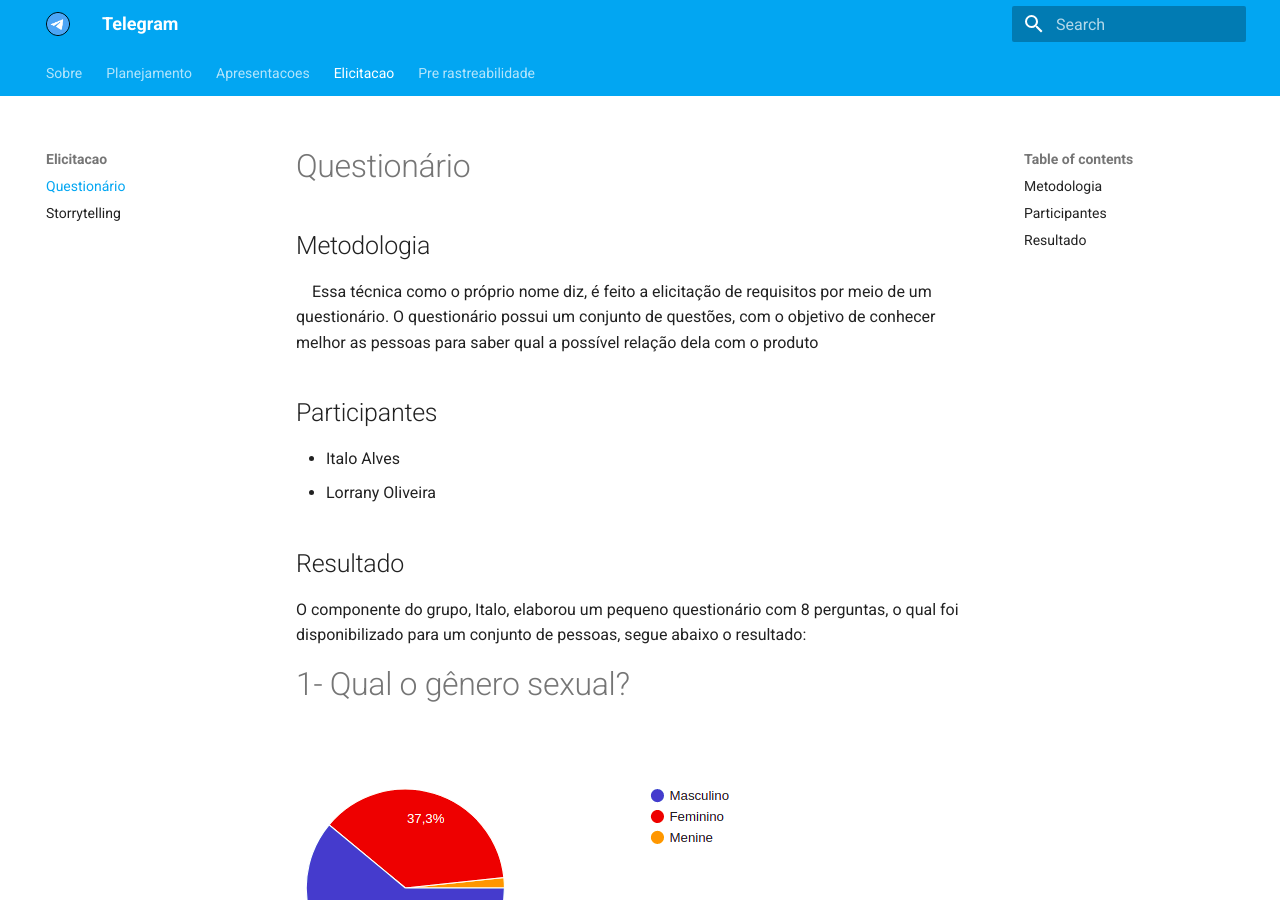
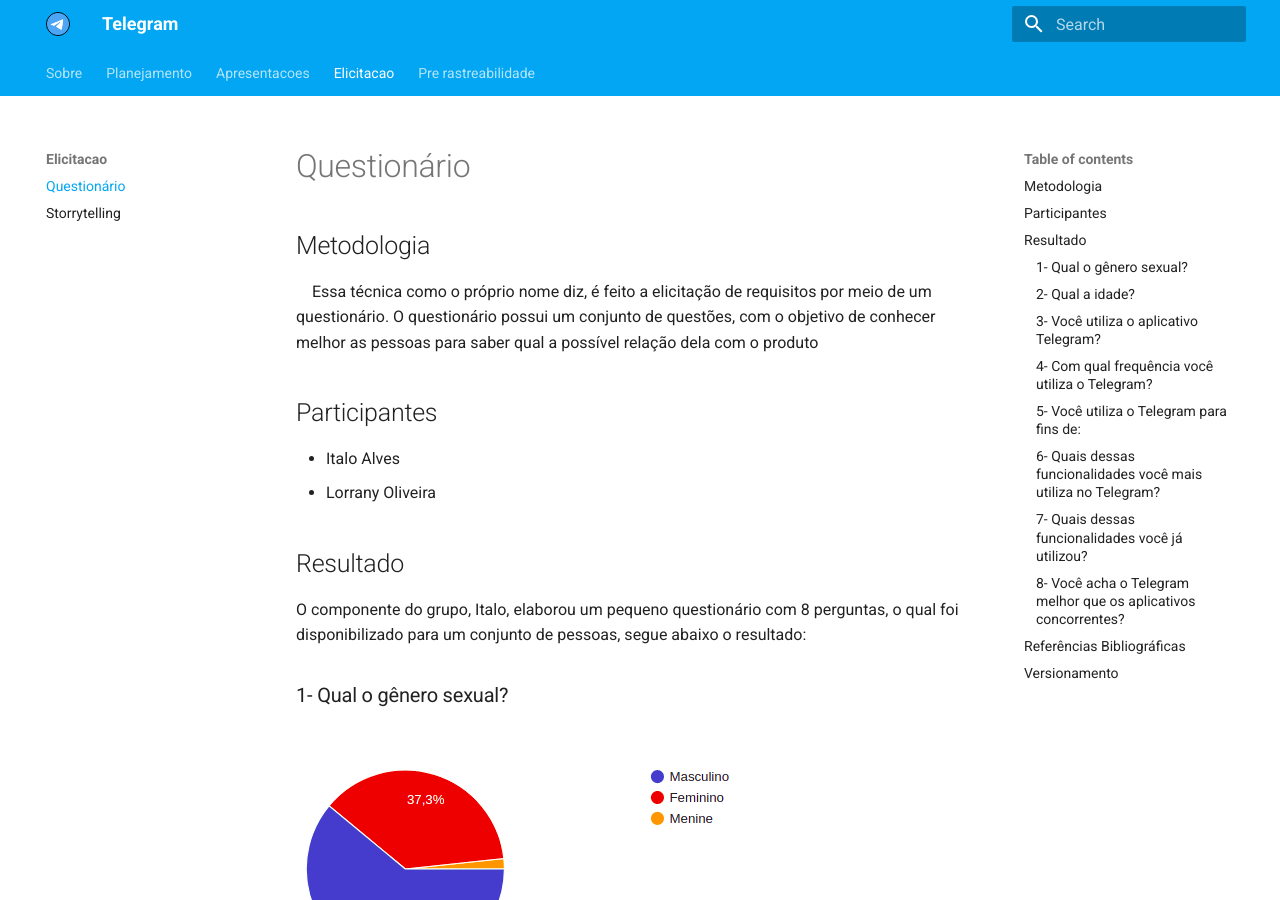
Before and after one commit to Requisitos-de-Software/2020.2-Telegram, an MkDocs documentation site: the page built from docs/elicitacao/questionario.md, in a window 1280 px wide and 900 px high. Built offline with MkDocs 1.6.1 and Material for MkDocs 9.7.7, drawn with Linux system fonts in a browser that asks for light colours.

Commit message:
Modifica tamanho da letra

```diff
--- a/docs/elicitacao/questionario.md
+++ b/docs/elicitacao/questionario.md
@@ -12,28 +12,28 @@
 
 <p> O componente do grupo, Italo, elaborou um pequeno questionário com 8 perguntas, o qual foi disponibilizado para um conjunto de pessoas, segue abaixo o resultado: </p>
 
-# 1- Qual o gênero sexual?
+### 1- Qual o gênero sexual?
 ![](../assets/elicitacao/grafico1.png)
 
-# 2- Qual a idade?
+### 2- Qual a idade?
 ![](../assets/elicitacao/grafico2.png)
 
-# 3- Você utiliza o aplicativo Telegram?
+### 3- Você utiliza o aplicativo Telegram?
 ![](../assets/elicitacao/grafico3.png)
 
-# 4- Com qual frequência você utiliza o Telegram?
+### 4- Com qual frequência você utiliza o Telegram?
 ![](../assets/elicitacao/grafico4.png)
 
-# 5- Você utiliza o Telegram para fins de:
+### 5- Você utiliza o Telegram para fins de:
 ![](../assets/elicitacao/grafico5.png)
 
-# 6- Quais dessas funcionalidades você mais utiliza no Telegram?
+### 6- Quais dessas funcionalidades você mais utiliza no Telegram?
 ![](../assets/elicitacao/grafico6.png)
 
-# 7- Quais dessas funcionalidades você já utilizou?
+### 7- Quais dessas funcionalidades você já utilizou?
 ![](../assets/elicitacao/grafico7.png)
 
-# 8- Você acha o Telegram melhor que os aplicativos concorrentes?
+### 8- Você acha o Telegram melhor que os aplicativos concorrentes?
 ![](../assets/elicitacao/grafico8.png)
 
 
```
